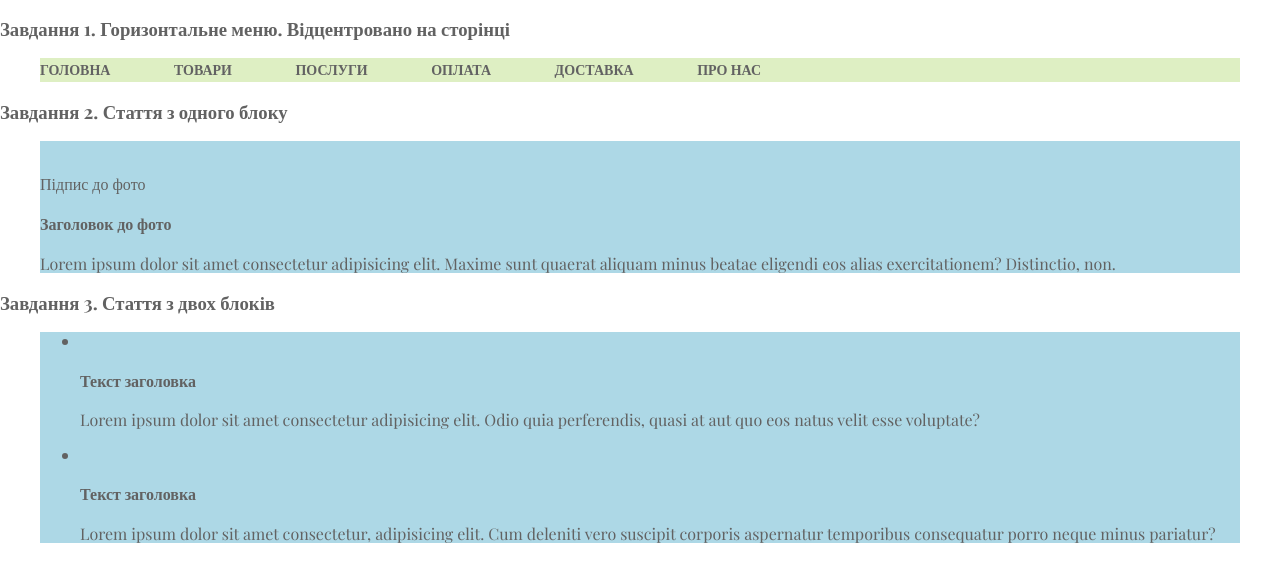
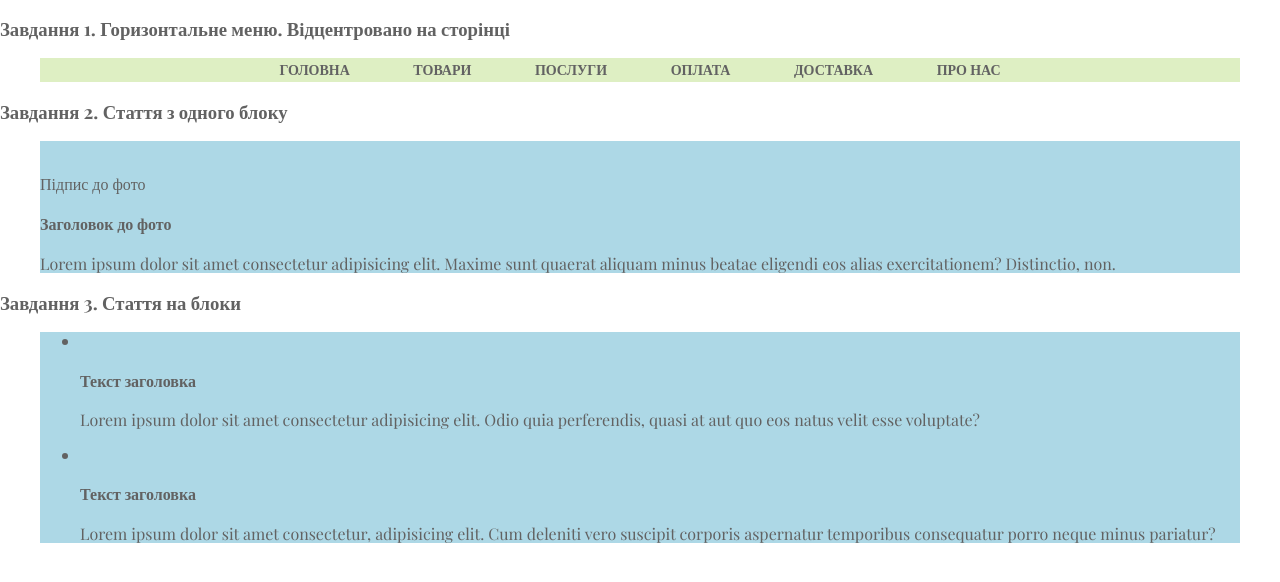
Before and after one commit to Mykola-Osadchyi/additional-tasks, a plain HTML site: page ntml-css/module-03/index.html in a window 1280 px wide. Shown: the part 62-644 px from the top of the page. Drawn offline with nearby package versions, Linux system fonts and the light colour scheme.

Commit message:
fix some text

```diff
--- a/ntml-css/module-03/css/style.css
+++ b/ntml-css/module-03/css/style.css
@@ -27,6 +27,7 @@ body {
   padding: 0px;
   font-size: 14px;
   list-style: none;
+  text-align: center;
 }
 
 .site-navigation li {
--- a/ntml-css/module-03/index.html
+++ b/ntml-css/module-03/index.html
@@ -43,7 +43,7 @@
         </div>
       </section>
 
-      <h3 class="task-heading">Завдання 3. Стаття з двох блоків</h3>
+      <h3 class="task-heading">Завдання 3. Стаття на блоки</h3>
       <section class="two-articles container">
         <ul>
           <li>
```
